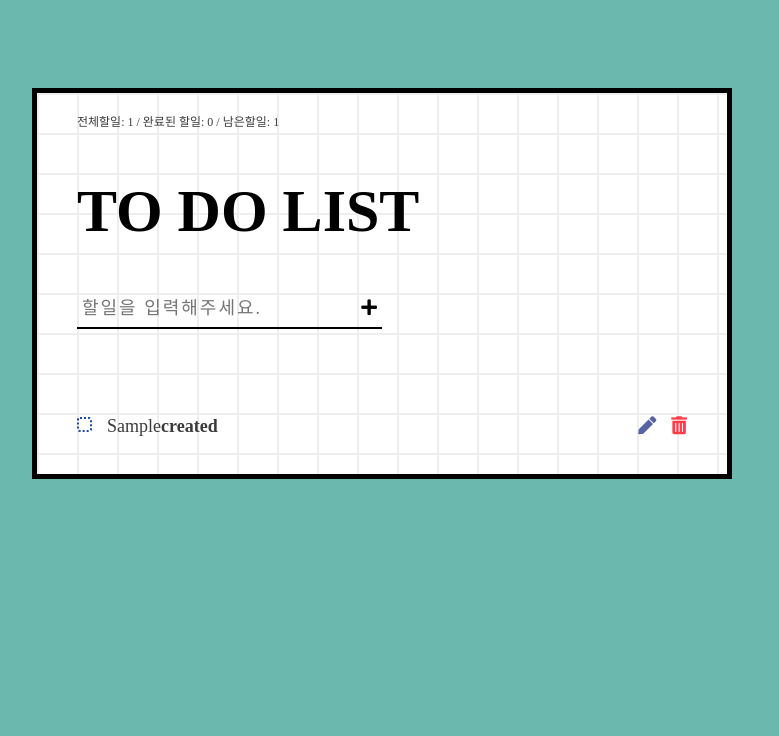
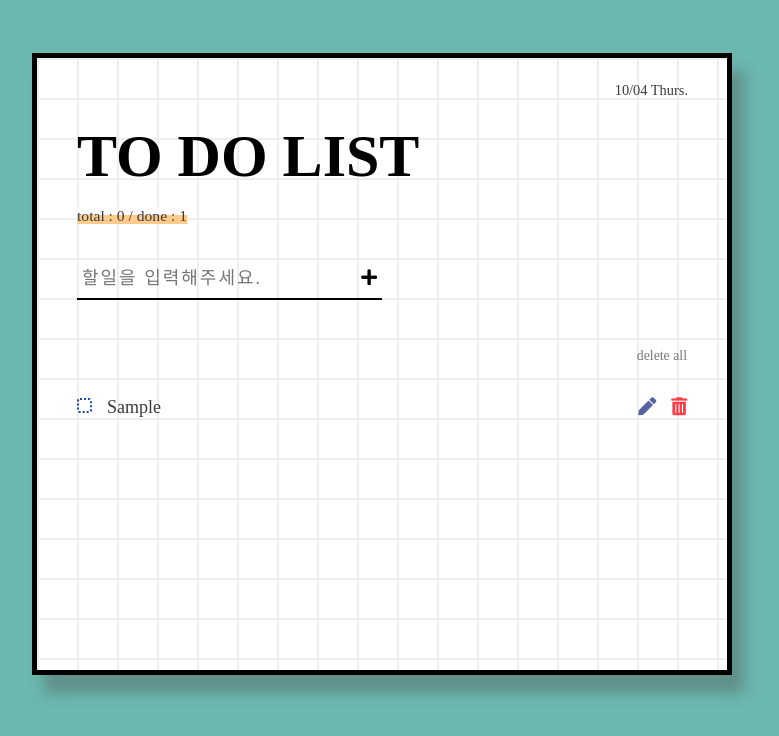
Before and after one commit to leemyungju9347/ToDoList-Vue, a Vue app: page / in a window 1280 px wide. Both pictures are taken after typing "Sample" into the empty fields and a click on the button "리스트 추가". Shown: the top 736 px of the page, without its empty margins (258-1037 px from the left). Built offline with nearby package versions, Linux system fonts and the light colour scheme; a web font is replaced by a local one.

Commit message:
update list transition, date, delete All button

```diff
--- a/package.json
+++ b/package.json
@@ -1,5 +1,5 @@
 {
-  "name": "todolist_0325",
+  "name": "ToDoList",
   "version": "0.1.0",
   "private": true,
   "scripts": {
--- a/src/App.vue
+++ b/src/App.vue
@@ -25,5 +25,6 @@ export default {
 <style>
 @import './assets/css/common.css';
 @import './assets/css/reset.css';
+@import './assets/css/mediaqueries.css';
 
 </style>
--- a/src/assets/css/common.css
+++ b/src/assets/css/common.css
@@ -1,12 +1,11 @@
-#app {
-    /* background-color: lightslategrey; */
-}
+/*---------- home -----------*/
 .home {
     border: 5px solid #000;
+    position: relative;
+    box-shadow: 12px 18px 13px 0px #53535366;
     width: 50%;
-    margin: 30px auto 0;
-    margin: 50px auto 0;
-    padding: 20px 40px;
+    margin: 15px auto 0;
+    padding: 20px 0;
     min-width: 700px;
     background-color: #fff;
     background-size: 40px 40px;
@@ -14,13 +13,10 @@
     linear-gradient(to right,  #d7d7d778  2px,  transparent  1px),
     linear-gradient(to bottom,  #d7d7d778  2px,  transparent  1px);
     background-repeat: repeat;
-
     background-image:
     linear-gradient(to right,  #eee  2px,  transparent  1px),
     linear-gradient(to bottom,  #eee  2px,  transparent  1px);
-    position: relative;
-    /* height: 80vh; */
-    /* overflow-y: scroll; */
+    overflow: hidden;
 }
 
 .home::after {
@@ -38,23 +34,33 @@
 
 /*---------- header -----------*/
 .header {
-    /* border: 1px solid red; */
-    /* padding-top:25px; */
-    padding-top: 30px;
+    /* padding-top: 30px; */
+    padding: 30px 40px 0;
 }
 
 .header > h1 {
     font-size:5em;
+    /* color: #134a7f; */
 }
 
 .header > .date {
-    display: none;
+    position: absolute;
+    top: 21px;
+    right: 39px;
+    font-size: 1.2em;
+}
+
+.header > p {
+    font-size: 1.3em;
+    background: linear-gradient(#fff 50%, #ffcb8b 50%);
+    display: inline;
 }
 
 
 /*---------- listAdd -----------*/
 .listAdd-area {
     margin-top:30px;
+    padding: 0 40px;
 }
 
 .listAdd-area > .listAdd-form {
@@ -81,33 +87,32 @@
 }
 
 
-.listAdd-area > .listAdd-form > .add-btn > i {}
 
 /*---------- list -----------*/
 .list-area {
-    margin-top:70px;
+    padding-top:80px;
+    position: relative;
+    height: 350px;
+    overflow-x: hidden;
+    overflow-y: scroll;
 }
 
-.list-area > ul {}
+.list-area::-webkit-scrollbar {
+    width: 8px;
+}
+
+.list-area::-webkit-scrollbar-thumb {
+    background-color: #4a4a4a63;
+}
+
+.list-area > ul {
+    padding: 0 40px;
+}
 
 .list-area > ul > li {
     font-size:1.5em;
     position: relative;
     line-height: 55px;
-    -webkit-animation: listOn .5s ease-out both;
-    animation: listOn .5s ease-out both;
-}
-
-@-webkit-keyframes listOn {
-    0%{
-        transform:translateX(50px);
-        opacity: 0;
-      }
-
-      100%{
-          transform: translateX(0);
-          opacity: 1;
-      }
 }
 
 .list-area > ul > li > .checkbox {
@@ -139,17 +144,18 @@
     color: #000;
 }
 
-.list-area > ul > li > span {
+.list-area > ul > li > .todo-txt {
     margin-left:10px;
+    margin-right: 30px;
     position: relative;
 }
 
 
-.list-area > ul > li.checked > span {
+.list-area > ul > li.checked > .todo-txt {
     color: #a6a6a6;
 }
 
-.list-area > ul > li > span::before {
+.list-area > ul > li > .todo-txt::before {
     content: '';
     position: absolute;
     left: 0;
@@ -160,7 +166,7 @@
     display: none;
 }
 
-.list-area > ul > li.checked > span::before {
+.list-area > ul > li.checked > .todo-txt::before {
     display: block;
 }
 
@@ -168,11 +174,17 @@
     /* color: #ff3d48; */
 }
 
+.clock {
+    font-size: 0.5em;
+    color: #8f8f8f;
+}
+
 .list-area > ul > li > .btn-box {
     position: absolute;
     right: 0;
     top: 0;
 }
+
 
 .list-area > ul > li > .btn-box > button + button {
     margin-left: 15px;
@@ -185,3 +197,30 @@
 .list-area > ul > li > .btn-box > .delete-btn > i {
     color: #ff3d48;
 }
+
+.list-area > .clear-btn {
+    position: absolute;
+    top: 45px;
+    right: 40px;
+    color: #767676;
+    font-size: 1.15em;
+}
+
+.list-area > .clear-btn:hover{
+    color:#3f3f3f;
+}
+
+/*---------- transition -----------*/
+.list-enter {
+    opacity: 0;
+    transform: translateX(50px);
+}
+
+.list-leave-to {
+    opacity: 0;
+    transform: translateX(-50px);
+}
+
+.list-enter-active, .list-leave-active {
+    transition: all 0.7s ease-out;
+}
--- /dev/null
+++ b/src/assets/css/mediaqueries.css
@@ -0,0 +1,12 @@
+
+@media screen and (max-width:1023px) {
+    body {
+        /* background-color: lightsalmon; */
+    }
+}
+
+@media screen and (max-width:768px) {
+    body {
+        /* background-color: mediumpurple; */
+    }
+}
--- a/src/assets/css/reset.css
+++ b/src/assets/css/reset.css
@@ -50,13 +50,14 @@ select:focus {
 *::-webkit-scrollbar {
 	width: 10px;
 }
+
 *::-webkit-scrollbar-track {
   background-color: transparent;
 }
 *::-webkit-scrollbar-thumb {
 	border-radius: 9px;
 	width: auto;
-    background-color: #26827780;
+    background-color: #2b4d495e
 }
 *::-webkit-scrollbar-button {
   width: 0;
@@ -76,6 +77,16 @@ input {
     font-family: 'Recipekorea'
 }
 
+input:focus::-webkit-input-placeholder,
+textarea:focus::-webkit-input-placeholder {
+    color:transparent;
+}
+
+input:focus:-ms-input-placeholder, textarea:focus:-ms-input-placeholder {
+    color:transparent;
+}
+
+
 * {
     margin: 0;
     padding: 0;
--- a/src/components/AppHeader.vue
+++ b/src/components/AppHeader.vue
@@ -1,13 +1,31 @@
 <template>
   <div class="header">
       <h1>TO DO LIST</h1>
-      <span class="date">date</span>
+      <span class="date">{{ today() }}</span>
+      <p>total : {{ countDone }} / done : {{ todoList.length }}</p>
+
   </div>
 </template>
 
 <script>
+import { todayForm } from '../utils/date'
 export default {
+  props:['todoList'],
+  computed:{
+    countDone(){
+      let count = 0;
+      this.todoList.forEach(list => {
+          if(list.status === 'done' ) count++
+      })
 
+      return count
+    }
+  },
+  methods:{
+    today(){
+      return todayForm()
+    }
+  }
 }
 </script>
 
--- a/src/components/Home.vue
+++ b/src/components/Home.vue
@@ -1,7 +1,9 @@
 <template>
     <div class="home">
-        <p>전체할일: {{ todoList.length }} / 완료된 할일: {{ countDone }} / 남은할일: {{ todoList.length - countDone }}</p>
-        <AppHeader></AppHeader>
+        <!-- <p>전체할일: {{ todoList.length }} / 완료된 할일: {{ countDone }} / 남은할일: {{ todoList.length - countDone }}</p> -->
+        <AppHeader
+        :todoList="todoList"
+        ></AppHeader>
         <ListAdd
             @listAdd="listAdd"
             @listEdit="listEdit"
@@ -10,6 +12,7 @@
         :todoList="todoList"
         @statusControl="statusControl"
         @listDelete="listDelete"
+        @listClear="listClear"
         ></List>
     </div>
   <!-- <v-container>
@@ -67,13 +70,21 @@ export default {
             })
         },
         statusControl(index,status){
+            // this.todoList[index].status = status
+
+            console.log('위치는 home',index,status);
+
             this.todoList[index].status = status
+            console.log('잘됐는지 확인',this.todoList[index].status);
         },
         listDelete(index) {
             this.todoList.splice(index,1)
         },
         listEdit(memo,index){
             this.todoList[index].memo = memo
+        },
+        listClear() {
+            this.todoList = [];
         }
     }
 }
--- a/src/components/List.vue
+++ b/src/components/List.vue
@@ -1,21 +1,26 @@
 <template>
   <div class="list-area">
-    <ul>
-      <li v-for="(list,index) in todoList" :key="index" :class="{'checked':list.status === 'done'}">
+    <!-- <ul> -->
+    <transition-group tag="ul" name="list">
+      <li v-for="(list,index) in todoList" :key="index + 0" :class="{'checked':list.status === 'done'}">
         <input class="checkbox" type="checkbox" name="" id="check">
-        <label for="check" @click="$emit('statusControl',index,'done')">
+        <label for="check" @click="statusControl($event,index)" name="done">
             <span>
               <i class="fas fa-check"></i>
             </span>
         </label>
         <span class="todo-txt">{{ list.memo }}</span>
-        <strong>{{list.status}}</strong>
         <div class="btn-box">
           <button class="edit-btn" v-if="list.status === 'created'" @click="listEdit(list.memo,index)"><i class="fas fa-pen"></i></button>
-          <button class="delete-btn" @click="$emit('listDelete',index)"><i class="fas fa-trash-alt"></i></button>
+          <button class="delete-btn" @click="$emit('listDelete',index)">
+            <i class="fas fa-trash-alt"></i>
+          </button>
         </div>
       </li>
-    </ul>
+    </transition-group>
+    <button v-if="todoList.length > 0" class="clear-btn" @click="$emit('listClear')">delete all</button>
+    <!-- </ul> -->
+
     <!-- <v-card
     :id="index"
     :class="{'done': list.status === 'done', 'edit': list.mode === 'edit'}"
@@ -84,6 +89,13 @@ export default {
   methods:{
     listEdit(memo,index){
       eventBus.listEdit(memo,index)
+    },
+    statusControl(event,index){
+      if( this.todoList[index].status === 'created' ) {
+        this.$emit('statusControl',index,'done');
+      }else{
+        this.$emit('statusControl',index,'created');
+      }
     }
   }
 }
@@ -149,14 +161,4 @@ export default {
 </script>
 
 <style>
-/* .done{
-  background-color: rgba(0, 0, 0, 0.1) !important;
-}
-.edit{
-  background-color: rgba(98, 123, 233, 0.1) !important;
-}
-.done p {
-  text-decoration: line-through;
-  color: rgba(0, 0, 0, 0.5);
-} */
 </style>
--- a/src/components/ListAdd.vue
+++ b/src/components/ListAdd.vue
@@ -1,25 +1,16 @@
 <template>
   <div class="listAdd-area">
-    <form action="" class="listAdd-form" @submit.prevent="listAdd">
+    <form action="" class="listAdd-form" @submit.prevent="listSubmit">
       <input type="text" class="list-input" v-model="memo" placeholder="할일을 입력해주세요.">
       <button class="add-btn" v-if="mode === 'add'">
         <span>리스트 추가</span>
         <i class="fas fa-plus"></i>
       </button>
-      <button class="edit-btn" @click="listEdit" v-else>
+      <button class="edit-btn" v-else>
         <span>리스트 수정</span>
         <i class="fas fa-pen"></i>
       </button>
     </form>
-    <!-- <v-textarea
-      outlined
-      v-model="memo"
-      label="투두리스트를 입력해주세요."
-      value=""
-      @keypress.enter="enterKey"
-    ></v-textarea>
-    <v-btn v-if="mode === 'add'" @click="listAdd">리스트추가</v-btn>
-    <v-btn v-else @click="listEdit">리스트수정</v-btn> -->
   </div>
 </template>
 <script>
@@ -42,11 +33,17 @@ export default {
     })
   },
   methods: {
+    listSubmit() {
+      if(this.mode === 'add' ) {
+        this.listAdd();
+
+      }else {
+        this.listEdit();
+      }
+    },
     listAdd(){
-      console.log(this.memo);
-      console.log('리스트 추가!');
       if( this.memo === null ){
-        console.log('할일을 입력해주세요!');
+        alert('할일을 입력해주세요!');
       }else {
         this.$emit('listAdd',this.memo)
         this.memo = null
@@ -54,7 +51,7 @@ export default {
     },
     listEdit(){
       if( this.memo === null ){
-        console.log('할일을 입력해주세요!');
+        alert('할일을 입력해주세요!');
       }else {
         this.$emit('listEdit',this.memo,this.index)
         this.memo = null
--- /dev/null
+++ b/src/utils/date.js
@@ -0,0 +1,22 @@
+const dayNames = [
+    'Sun',
+    'Mon',
+    'Tue',
+    'Wed',
+    'Thurs',
+    'Fri',
+    'Sat'
+]
+
+function todayForm() {
+    const today = new Date();
+    let month = today.getMonth() + 1;
+    month = month >= 10 ? month : `0${month}`;
+    let date = today.getDay();
+    date = date >= 10 ? date : `0${date}`;
+    const day = dayNames[today.getDay()];
+
+    return `${month}/${date} ${day}.`
+}
+
+export {todayForm}
```
Also changed, not shown: 1 other file (tests, documents, lock files or other folders).
